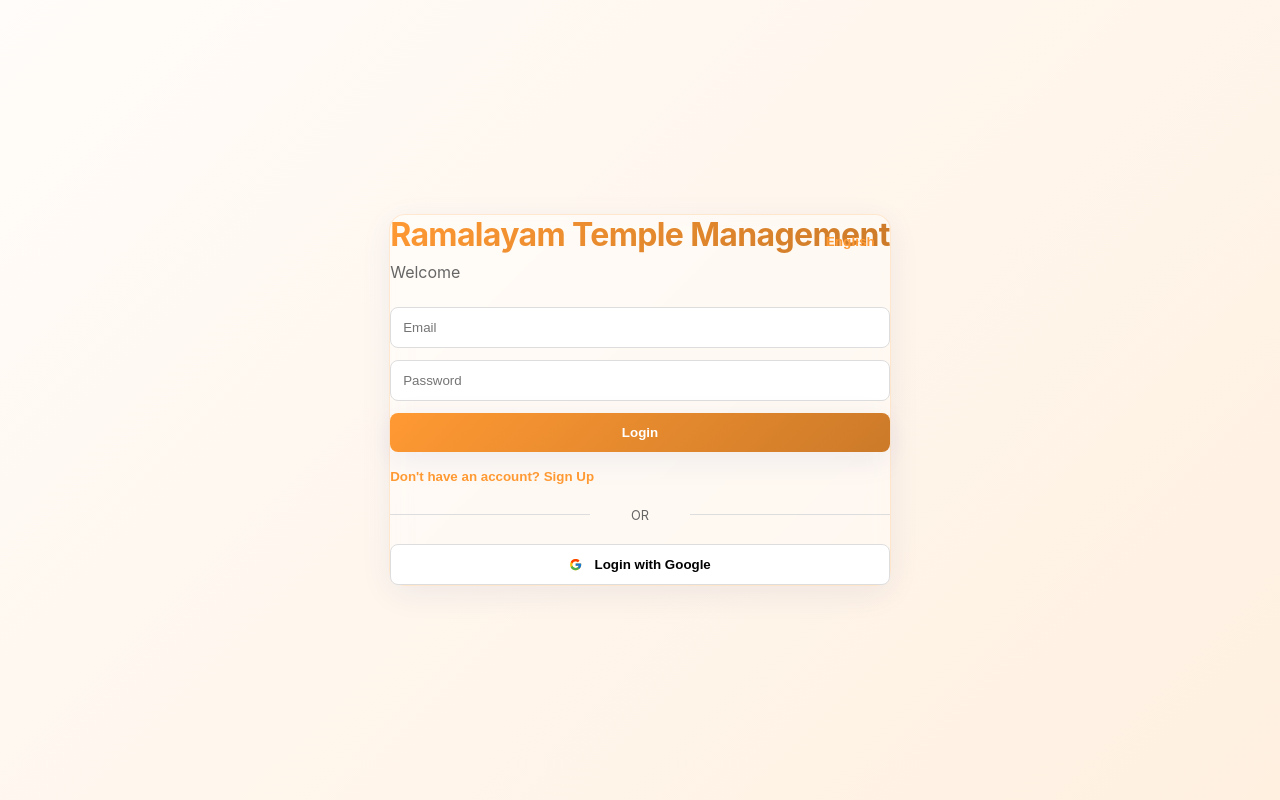
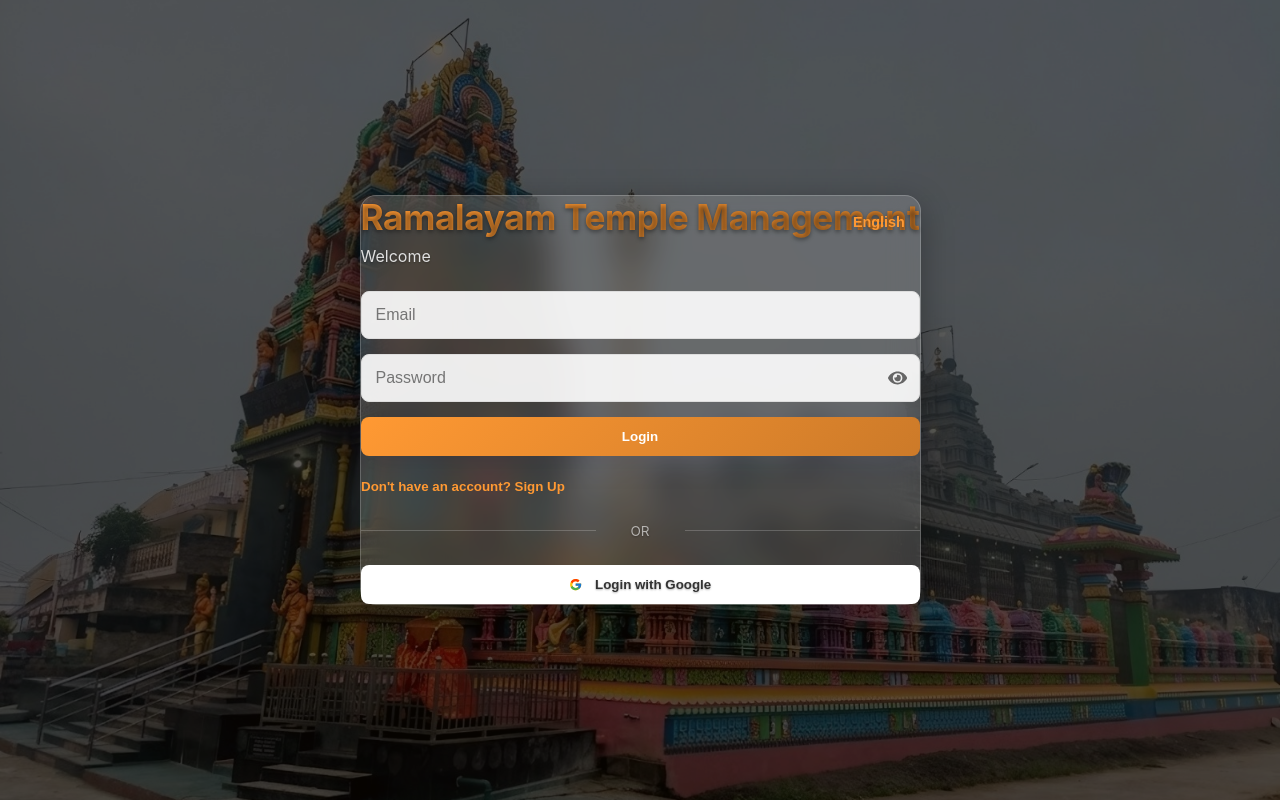
Before and after one commit to YenugantiTarunkumar/Ramalayam, a Next.js app: page / in a window 1280 px wide. Built offline with nearby package versions, Linux system fonts and the light colour scheme; no server answers.

Commit message:
Enhance: UI clarity, dynamic Telugu translations for announcements, and show password feature.

```diff
--- a/src/app/globals.css
+++ b/src/app/globals.css
@@ -15,10 +15,11 @@
   --bg-card: rgba(255, 255, 255, 0.8);
   --bg-glass: rgba(255, 255, 255, 0.4);
 
-  /* Text */
-  --text-main: #1a1a1a;
-  --text-muted: #666666;
+  /* Text - High Contrast for Backgrounds */
+  --text-main: #ffffff;
+  --text-muted: #e0e0e0;
   --text-on-primary: #ffffff;
+  --text-inverse: #1a1a1a;
 
   /* Status Colors */
   --success: #2e7d32;
@@ -61,7 +62,7 @@ body::before {
   content: '';
   position: fixed;
   inset: 0;
-  background: rgba(10, 5, 0, 0.55);
+  background: rgba(10, 5, 0, 0.65); /* Darkened slightly for better text contrast */
   z-index: 0;
   pointer-events: none;
 }
@@ -74,27 +75,32 @@ body::before {
 
 /* Glassmorphism Classes */
 .glass {
-  background: var(--bg-glass);
-  backdrop-filter: blur(10px);
-  -webkit-backdrop-filter: blur(10px);
-  border: 1px solid var(--border-glass);
+  background: rgba(255, 255, 255, 0.15); /* More transparent for better glass effect */
+  backdrop-filter: blur(16px); /* Increased blur */
+  -webkit-backdrop-filter: blur(16px);
+  border: 1px solid rgba(255, 255, 255, 0.2);
   border-radius: var(--radius-md);
-  box-shadow: var(--shadow-soft);
+  box-shadow: 0 8px 32px 0 rgba(0, 0, 0, 0.3);
 }
 
 .glass-dark {
-  background: rgba(255, 153, 51, 0.1);
-  backdrop-filter: blur(8px);
-  -webkit-backdrop-filter: blur(8px);
-  border: 1px solid rgba(255, 153, 51, 0.15);
+  background: rgba(0, 0, 0, 0.4);
+  backdrop-filter: blur(12px);
+  -webkit-backdrop-filter: blur(12px);
+  border: 1px solid rgba(255, 255, 255, 0.1);
   border-radius: var(--radius-md);
 }
 
 /* Typography Enhancements */
 h1, h2, h3, h4 {
   font-weight: 700;
-  letter-spacing: -0.02em;
-  color: var(--accent);
+  letter-spacing: -0.01em;
+  color: var(--primary);
+  text-shadow: 0 2px 4px rgba(0, 0, 0, 0.4); /* Vital for readability */
+}
+
+p, span, label, td, th {
+  text-shadow: 0 1px 2px rgba(0, 0, 0, 0.3);
 }
 
 /* Saffron Gradient Text */
--- a/src/components/AnnouncementsBoard.tsx
+++ b/src/components/AnnouncementsBoard.tsx
@@ -1,18 +1,20 @@
-"use client";
-
 import React, { useState, useEffect } from "react";
 import { useAuth } from "@/context/AuthContext";
 import { getAnnouncements, addAnnouncement, deleteAnnouncement, Announcement } from "@/services/announcementService";
 import { motion, AnimatePresence } from "framer-motion";
+import { useTranslation } from "react-i18next";
 
 const AnnouncementsBoard: React.FC = () => {
   const { role, user } = useAuth();
+  const { t, i18n } = useTranslation();
   const [announcements, setAnnouncements] = useState<Announcement[]>([]);
 
   // Form State
   const [showForm, setShowForm] = useState(false);
   const [title, setTitle] = useState("");
   const [details, setDetails] = useState("");
+  const [titleTe, setTitleTe] = useState("");
+  const [detailsTe, setDetailsTe] = useState("");
   const [submitting, setSubmitting] = useState(false);
 
   const isAdmin = role === "admin" || user?.email === "tarunkummaryenuganti07@gmail.com";
@@ -30,9 +32,14 @@ const AnnouncementsBoard: React.FC = () => {
     setSubmitting(true);
 
     try {
-      await addAnnouncement({ title, details });
+      await addAnnouncement({
+        title,
+        details,
+        titleTe: titleTe || title,
+        detailsTe: detailsTe || details
+      });
       setShowForm(false);
-      setTitle(""); setDetails("");
+      setTitle(""); setDetails(""); setTitleTe(""); setDetailsTe("");
     } catch(err) {
       console.error(err);
       alert("Failed to post announcement");
@@ -50,9 +57,9 @@ const AnnouncementsBoard: React.FC = () => {
   return (
     <div className="announcements-container glass">
       <div className="board-header">
-        <h3>📢 Announcements</h3>
+        <h3>📢 {t('announcements.board')}</h3>
         {isAdmin && !showForm && (
-          <button className="btn-text highlight" onClick={() => setShowForm(true)}>+ New</button>
+          <button className="btn-text highlight" onClick={() => setShowForm(true)}>+ {t('announcements.new')}</button>
         )}
       </div>
 
@@ -63,23 +70,37 @@ const AnnouncementsBoard: React.FC = () => {
           className="admin-form"
         >
           <form onSubmit={handleCreate}>
+            <div className="input-row">
               <input
                 type="text"
-              placeholder="Announcement Title (e.g. Committee Meeting)"
+                placeholder={t('announcements.titleEn')}
                 value={title}
                 onChange={e => setTitle(e.target.value)}
                 required
               />
+              <input
+                type="text"
+                placeholder={t('announcements.titleTe')}
+                value={titleTe}
+                onChange={e => setTitleTe(e.target.value)}
+              />
+            </div>
             <textarea
-              placeholder="Details..."
+              placeholder={t('announcements.detailsEn')}
               value={details}
               onChange={e => setDetails(e.target.value)}
               required
-              rows={3}
+              rows={2}
+            />
+            <textarea
+              placeholder={t('announcements.detailsTe')}
+              value={detailsTe}
+              onChange={e => setDetailsTe(e.target.value)}
+              rows={2}
             />
             <div className="form-actions">
-              <button type="button" className="btn-text" onClick={() => setShowForm(false)}>Cancel</button>
-              <button type="submit" className="btn-success" disabled={submitting}>Post</button>
+              <button type="button" className="btn-text" onClick={() => setShowForm(false)}>{t('cancel') || 'Cancel'}</button>
+              <button type="submit" className="btn-success" disabled={submitting}>{t('announcements.post')}</button>
             </div>
           </form>
         </motion.div>
@@ -87,7 +108,11 @@ const AnnouncementsBoard: React.FC = () => {
 
       <div className="messages-list">
         <AnimatePresence>
-          {announcements.map((ann) => (
+          {announcements.map((ann) => {
+            const displayTitle = i18n.language === 'te' ? (ann.titleTe || ann.title) : ann.title;
+            const displayDetails = i18n.language === 'te' ? (ann.detailsTe || ann.details) : ann.details;
+
+            return (
               <motion.div
                 key={ann.id}
                 initial={{ x: -10, opacity: 0 }}
@@ -98,41 +123,46 @@ const AnnouncementsBoard: React.FC = () => {
                 {isAdmin && (
                   <button className="del-btn" onClick={() => handleDelete(ann.id!)}>✕</button>
                 )}
-              <h4 className="msg-title">{ann.title}</h4>
-              <p className="msg-desc">{ann.details}</p>
+                <h4 className="msg-title">{displayTitle}</h4>
+                <p className="msg-desc">{displayDetails}</p>
                 <span className="msg-date">{ann.createdAt?.toLocaleString()}</span>
               </motion.div>
-          ))}
+            );
+          })}
         </AnimatePresence>
 
         {announcements.length === 0 && !showForm && (
-          <p className="empty-state">No active announcements.</p>
+          <p className="empty-state">{t('announcements.empty')}</p>
         )}
       </div>
 
       <style jsx>{`
         .announcements-container { padding: 25px; margin-bottom: 30px; }
-        .board-header { display: flex; justify-content: space-between; align-items: center; margin-bottom: 20px; border-bottom: 1px solid rgba(0,0,0,0.05); padding-bottom: 10px;}
+        .board-header { display: flex; justify-content: space-between; align-items: center; margin-bottom: 20px; border-bottom: 1px solid rgba(255,255,255,0.1); padding-bottom: 10px;}
         .board-header h3 { color: var(--primary); font-size: 1.3rem; }
         .highlight { color: var(--primary); font-weight: bold; background: rgba(255,153,51,0.1); border-radius: 4px; padding: 4px 10px; }
 
-        .admin-form { margin-bottom: 20px; background: rgba(0,0,0,0.02); padding: 15px; border-radius: 8px; border: 1px dashed var(--primary); }
-        .admin-form input, .admin-form textarea { width: 100%; border: 1px solid #ddd; padding: 10px; border-radius: 6px; margin-bottom: 10px; font-family: inherit; }
+        .admin-form { margin-bottom: 20px; background: rgba(255,255,255,0.05); padding: 15px; border-radius: 8px; border: 1px dashed var(--primary); }
+        .input-row { display: grid; grid-template-columns: 1fr 1fr; gap: 10px; margin-bottom: 10px; }
+        .admin-form input, .admin-form textarea { width: 100%; background: rgba(255,255,255,0.1); border: 1px solid rgba(255,255,255,0.2); color: white; padding: 10px; border-radius: 6px; margin-bottom: 10px; font-family: inherit; }
+        .admin-form input::placeholder, .admin-form textarea::placeholder { color: rgba(255,255,255,0.5); }
+
         .form-actions { display: flex; justify-content: flex-end; gap: 10px; }
         .btn-success { background: var(--success); color: white; border: none; padding: 6px 16px; border-radius: 4px; font-weight: 600; cursor: pointer;}
 
         .messages-list { display: flex; flex-direction: column; gap: 15px; max-height: 400px; overflow-y: auto; padding-right: 5px;}
-        .message-card { background: white; padding: 15px 20px; border-radius: 8px; box-shadow: 0 1px 3px rgba(0,0,0,0.05); border-left: 4px solid var(--accent); position: relative;}
-        .msg-title { margin-bottom: 6px; color: var(--text-main); font-size: 1.05rem;}
-        .msg-desc { font-size: 0.9rem; color: var(--text-muted); line-height: 1.5; margin-bottom: 8px; white-space: pre-wrap;}
-        .msg-date { font-size: 0.75rem; color: #aaa; }
+        .message-card { background: rgba(255,255,255,0.1); padding: 15px 20px; border-radius: 8px; box-shadow: 0 4px 12px rgba(0,0,0,0.1); border-left: 4px solid var(--primary); position: relative;}
+        .msg-title { margin-bottom: 6px; color: var(--primary); font-size: 1.1rem;}
+        .msg-desc { font-size: 0.95rem; color: #fff; line-height: 1.5; margin-bottom: 8px; white-space: pre-wrap; opacity: 0.9;}
+        .msg-date { font-size: 0.75rem; color: rgba(255,255,255,0.5); }
 
         .del-btn { position: absolute; top: 10px; right: 10px; background: transparent; border: none; color: var(--error); cursor: pointer; opacity: 0.5; transition: 0.2s;}
         .del-btn:hover { opacity: 1; transform: scale(1.2); }
-        .empty-state { text-align: center; color: var(--text-muted); font-size: 0.9rem; padding: 20px 0;}
+        .empty-state { text-align: center; color: rgba(255,255,255,0.5); font-size: 0.9rem; padding: 20px 0;}
       `}</style>
     </div>
   );
 };
 
+
 export default AnnouncementsBoard;
--- a/src/components/Login.tsx
+++ b/src/components/Login.tsx
@@ -1,9 +1,8 @@
-"use client";
-
 import React, { useState } from "react";
 import { useAuth } from "@/context/AuthContext";
 import { useTranslation } from "react-i18next";
 import { FcGoogle } from "react-icons/fc";
+import { FaEye, FaEyeSlash } from "react-icons/fa";
 import { motion } from "framer-motion";
 
 const Login: React.FC = () => {
@@ -13,6 +12,7 @@ const Login: React.FC = () => {
   const [name, setName] = useState("");
   const [email, setEmail] = useState("");
   const [pass, setPass] = useState("");
+  const [showPass, setShowPass] = useState(false);
   const [loading, setLoading] = useState(false);
 
   const toggleLanguage = () => {
@@ -45,8 +45,8 @@ const Login: React.FC = () => {
   return (
     <div className="login-container">
       <motion.div
-        initial={{ opacity: 0, y: 20 }}
-        animate={{ opacity: 1, y: 0 }}
+        initial={{ opacity: 0, scale: 0.95 }}
+        animate={{ opacity: 1, scale: 1 }}
         className="glass login-card"
         key={isLogin ? "login" : "signup"}
       >
@@ -57,14 +57,14 @@ const Login: React.FC = () => {
         </div>
 
         <h1 className="text-saffron-gradient">{t('appName')}</h1>
-        <p className="subtitle">{isLogin ? t('welcome') : "Create an Account"}</p>
+        <p className="subtitle">{isLogin ? t('welcome') : (i18n.language === 'te' ? "ఖాతాను సృష్టించండి" : "Create an Account")}</p>
 
         <form className="email-login-form" onSubmit={handleEmailAuth}>
           {!isLogin && (
             <div className="input-group">
               <input
                 type="text"
-                placeholder="Full Name"
+                placeholder={i18n.language === 'te' ? "పూర్తి పేరు" : "Full Name"}
                 value={name}
                 onChange={(e) => setName(e.target.value)}
                 required={!isLogin}
@@ -80,28 +80,38 @@ const Login: React.FC = () => {
               required
             />
           </div>
-          <div className="input-group">
+          <div className="input-group pass-group">
             <input
-              type="password"
+              type={showPass ? "text" : "password"}
               placeholder="Password"
               value={pass}
               onChange={(e) => setPass(e.target.value)}
               required
             />
+            <button
+              type="button"
+              className="eye-toggle"
+              onClick={() => setShowPass(!showPass)}
+              title={t('showPassword')}
+            >
+              {showPass ? <FaEyeSlash /> : <FaEye />}
+            </button>
           </div>
           <button type="submit" className="btn-primary full-width" disabled={loading}>
-            {loading ? "Processing..." : (isLogin ? t('login') : "Sign Up")}
+            {loading ? "..." : (isLogin ? t('login') : (i18n.language === 'te' ? "సైన్ అప్" : "Sign Up"))}
           </button>
         </form>
 
         <div className="auth-switch">
           <button type="button" className="btn-text" onClick={() => setIsLogin(!isLogin)}>
-            {isLogin ? "Don't have an account? Sign Up" : "Already have an account? Log In"}
+            {isLogin
+              ? (i18n.language === 'te' ? "ఖాతా లేదా? సైన్ అప్ చేయండి" : "Don't have an account? Sign Up")
+              : (i18n.language === 'te' ? "ఇప్పటికే ఖాతా ఉందా? లాగిన్ చేయండి" : "Already have an account? Log In")}
           </button>
         </div>
 
         <div className="divider">
-          <span>OR</span>
+          <span>{i18n.language === 'te' ? "లేదా" : "OR"}</span>
         </div>
 
         <div className="login-options">
@@ -114,19 +124,23 @@ const Login: React.FC = () => {
 
       <style jsx>{`
         .login-container {
-          height: 100vh;
+          min-height: 100vh;
           display: flex;
           align-items: center;
           justify-content: center;
-          background: linear-gradient(135deg, #fffcf9 0%, #fff0e0 100%);
           padding: 20px;
+          position: relative;
+          z-index: 1;
         }
         .login-card {
           width: 100%;
-          max-width: 400px;
+          max-width: 420px;
           padding: 40px;
           text-align: center;
           position: relative;
+          background: rgba(255, 255, 255, 0.1);
+          border: 1px solid rgba(255, 255, 255, 0.2);
+          box-shadow: 0 20px 50px rgba(0, 0, 0, 0.3);
         }
         .language-toggle {
           position: absolute;
@@ -134,7 +148,8 @@ const Login: React.FC = () => {
           right: 15px;
         }
         .lang-btn {
-          font-size: 0.85rem;
+          font-size: 0.9rem;
+          color: var(--primary);
         }
         .btn-text {
           background: none;
@@ -142,29 +157,56 @@ const Login: React.FC = () => {
           color: var(--primary);
           font-weight: 600;
           cursor: pointer;
+          transition: 0.2s;
         }
+        .btn-text:hover { opacity: 0.8; }
         h1 {
-          font-size: 2rem;
+          font-size: 2.2rem;
           margin-bottom: 8px;
         }
         .subtitle {
-          color: var(--text-muted);
+          color: #e0e0e0;
           margin-bottom: 25px;
+          font-size: 1rem;
         }
         .email-login-form {
           display: flex;
           flex-direction: column;
-          gap: 12px;
+          gap: 15px;
+        }
+        .input-group {
+          position: relative;
         }
         .input-group input {
           width: 100%;
-          padding: 12px;
+          padding: 14px;
+          background: rgba(255, 255, 255, 0.9);
           border: 1px solid #ddd;
           border-radius: var(--radius-sm);
+          font-size: 1rem;
+          color: #333;
+        }
+        .pass-group input {
+          padding-right: 45px;
+        }
+        .eye-toggle {
+          position: absolute;
+          right: 12px;
+          top: 50%;
+          transform: translateY(-50%);
+          background: none;
+          border: none;
+          color: #666;
+          font-size: 1.2rem;
+          cursor: pointer;
+          display: flex;
+          align-items: center;
+          justify-content: center;
+          z-index: 2;
         }
         .auth-switch {
-          margin-top: 15px;
-          font-size: 0.9rem;
+          margin-top: 20px;
+          font-size: 0.95rem;
         }
         .login-options {
           display: flex;
@@ -177,22 +219,23 @@ const Login: React.FC = () => {
           justify-content: center;
           gap: 12px;
           background: white;
-          border: 1px solid #ddd;
+          border: none;
           padding: 12px;
           border-radius: var(--radius-sm);
           font-weight: 600;
           cursor: pointer;
           transition: all 0.2s;
+          color: #333;
         }
         .btn-google:hover {
-          background: #f8f8f8;
-          box-shadow: 0 2px 8px rgba(0,0,0,0.05);
+          transform: translateY(-2px);
+          box-shadow: 0 5px 15px rgba(0,0,0,0.2);
         }
         .icon {
           font-size: 1.5rem;
         }
         .divider {
-          margin: 20px 0;
+          margin: 25px 0;
           position: relative;
           text-align: center;
         }
@@ -200,17 +243,16 @@ const Login: React.FC = () => {
           content: "";
           position: absolute;
           top: 50%;
-          width: 40%;
+          width: 42%;
           height: 1px;
-          background: #ddd;
+          background: rgba(255, 255, 255, 0.2);
         }
         .divider::before { left: 0; }
         .divider::after { right: 0; }
         .divider span {
-          background: transparent;
           padding: 0 10px;
-          color: var(--text-muted);
-          font-size: 0.8rem;
+          color: rgba(255, 255, 255, 0.6);
+          font-size: 0.85rem;
         }
         .full-width {
           width: 100%;
@@ -220,4 +262,5 @@ const Login: React.FC = () => {
   );
 };
 
+
 export default Login;
--- a/src/i18n/translations.ts
+++ b/src/i18n/translations.ts
@@ -33,10 +33,21 @@ export const translations = {
       noTransactions: "No transactions found",
       generateReport: "Generate PDF Report",
       rating: "Rating",
+      showPassword: "Show Password",
       pujas: {
         abhishekam: "Abhishekam",
         archana: "Archana",
         kalyanam: "Kalyanam"
+      },
+      announcements: {
+        board: "Announcements Board",
+        titleEn: "Title (English)",
+        titleTe: "Title (Telugu)",
+        detailsEn: "Details (English)",
+        detailsTe: "Details (Telugu)",
+        post: "Post Announcement",
+        new: "New",
+        empty: "No active announcements."
       }
     }
   },
@@ -74,10 +85,21 @@ export const translations = {
       noTransactions: "లావాదేవీలు ఏవీ లేవు",
       generateReport: "PDF నివేదికను రూపొందించండి",
       rating: "రేటింగ్",
+      showPassword: "పాస్వర్డ్ చూపించు",
       pujas: {
         abhishekam: "అభిషేకం",
         archana: "అర్చన",
         kalyanam: "కళ్యాణం"
+      },
+      announcements: {
+        board: "ప్రకటనల బోర్డు",
+        titleEn: "శీర్షిక (ఇంగ్లీష్)",
+        titleTe: "శీర్షిక (తెలుగు)",
+        detailsEn: "వివరాలు (ఇంగ్లీష్)",
+        detailsTe: "వివరాలు (తెలుగు)",
+        post: "ప్రకటనను పోస్ట్ చేయండి",
+        new: "కొత్తది",
+        empty: "ప్రకటనలు ఏవీ లేవు."
       }
     }
   }
--- a/src/services/announcementService.ts
+++ b/src/services/announcementService.ts
@@ -14,6 +14,8 @@ export interface Announcement {
   id?: string;
   title: string;
   details: string;
+  titleTe?: string;
+  detailsTe?: string;
   createdAt?: Date;
 }
 
```
Lines whose indentation alone changed are shown as unchanged.
